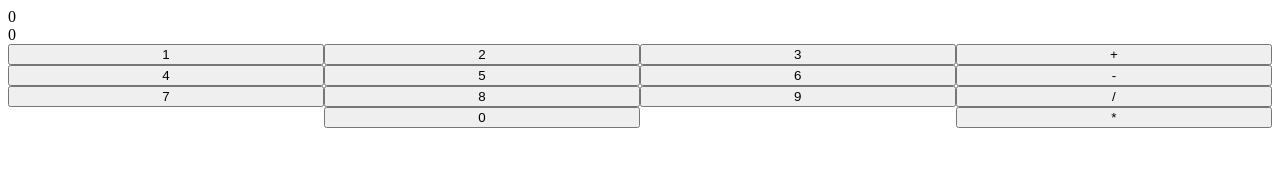
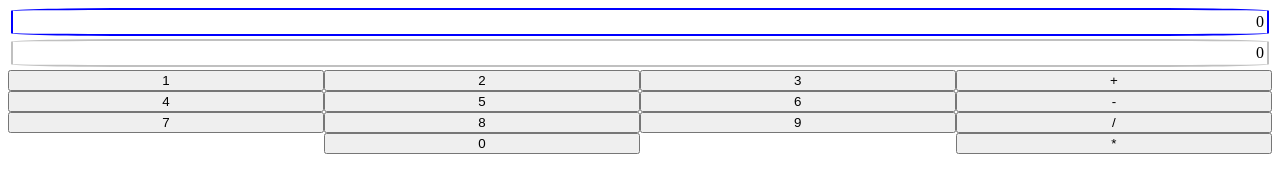
Before and after one commit to victorlvl47/act1_calc_electron, a plain HTML site: page index.html in a window 1280 px wide. Drawn offline with Linux system fonts and the light colour scheme.

Commit message:
added more styles

```diff
--- a/styles.css
+++ b/styles.css
@@ -3,3 +3,19 @@
     grid-template-columns: auto auto auto auto;
     text-align: center;
 }
+
+#resultado {
+    text-align: right;
+    border: 2px solid #0000ff;
+    border-radius: 10%;
+    margin: 3px;
+    padding: 3px;
+}
+
+#actual {
+    text-align: right;
+    border: 2px solid #c0c0c0;
+    border-radius: 10%;
+    margin: 3px;
+    padding: 3px;
+}
```
